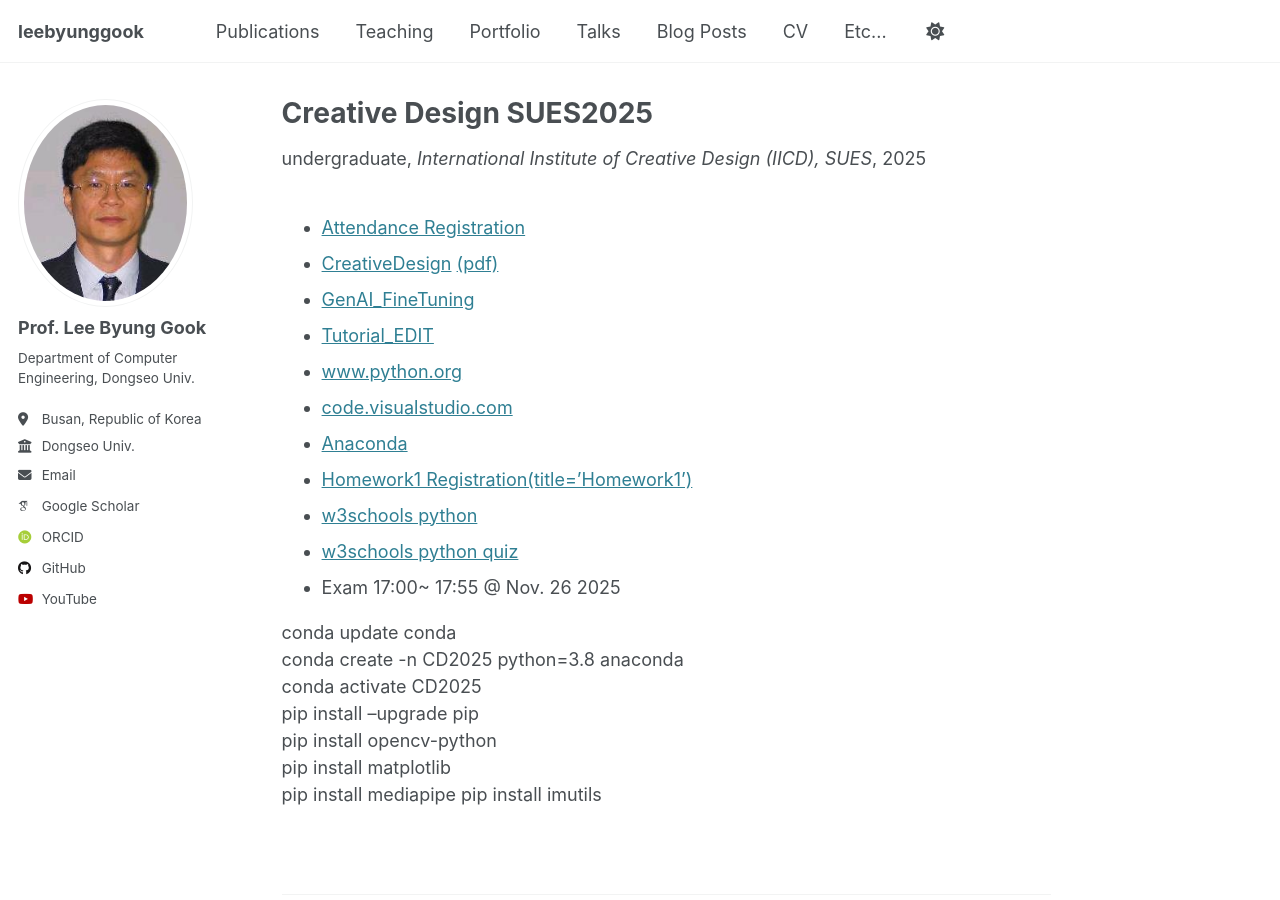
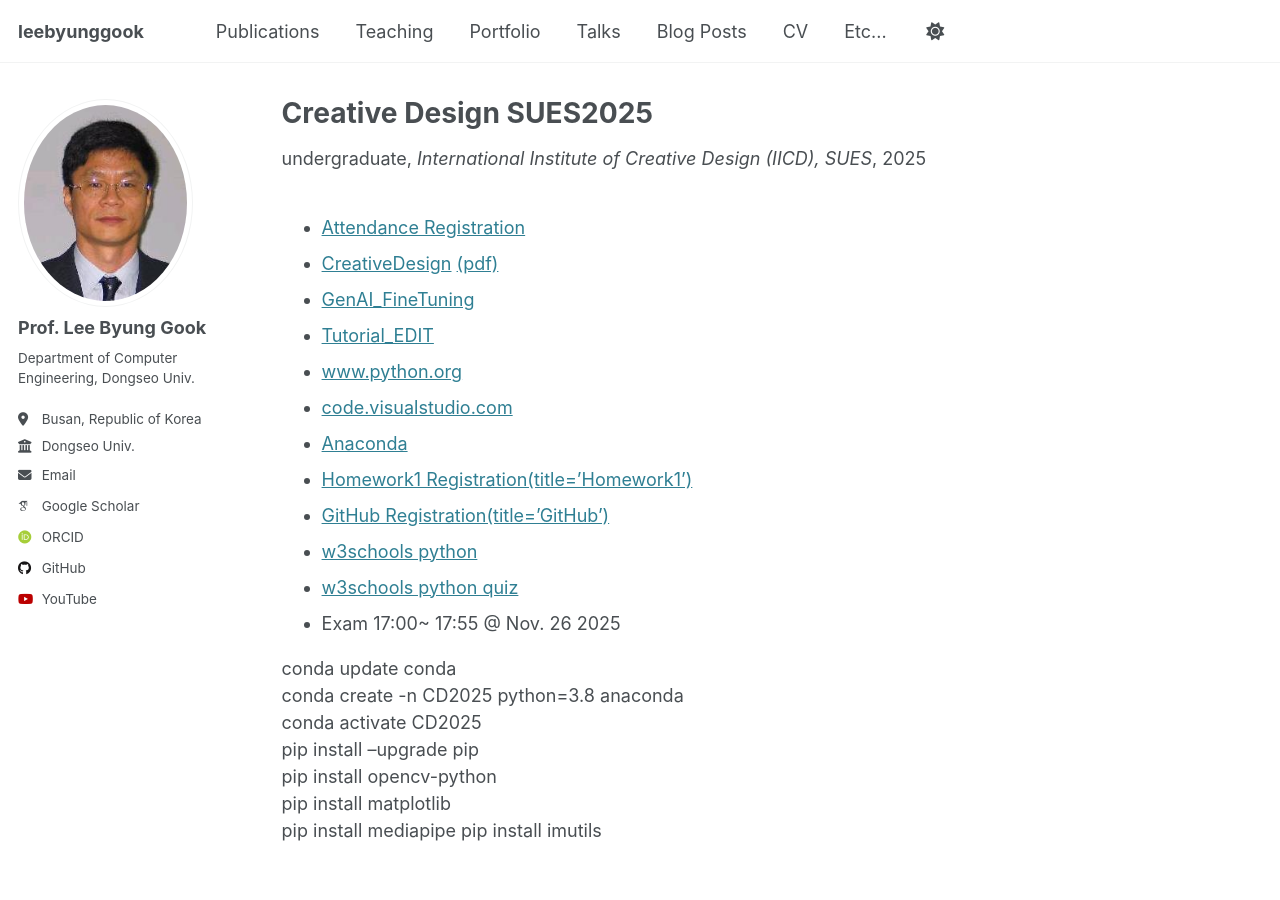
Before and after one commit to leebyunggook/leebyunggook.github.io, a Jekyll site: the page built from _teaching/2025-autumn-teaching-5.md, in a window 1280 px wide and 900 px high. Built offline with Jekyll 4.4.1, drawn with Linux system fonts in a browser that asks for light colours; some web fonts are replaced.

Commit message:
Update 2025-autumn-teaching-5.md

```diff
--- a/_teaching/2025-autumn-teaching-5.md
+++ b/_teaching/2025-autumn-teaching-5.md
@@ -16,6 +16,7 @@ location: "Shanghai, China"
 * [code.visualstudio.com](https://code.visualstudio.com/)
 * [Anaconda](https://www.anaconda.com/)
 * [Homework1 Registration(title='Homework1')](https://f.kdocs.cn/g/x8yRALXv/)
+* [GitHub Registration(title='GitHub')](https://f.kdocs.cn/g/x8yRALXv/)
 * [w3schools python](https://www.w3schools.com/python/default.asp)
 * [w3schools python quiz](https://www.w3schools.com/quiztest/quiztest.asp?qtest=PYTHON)
 * Exam 17:00~ 17:55 @ Nov. 26 2025
```
